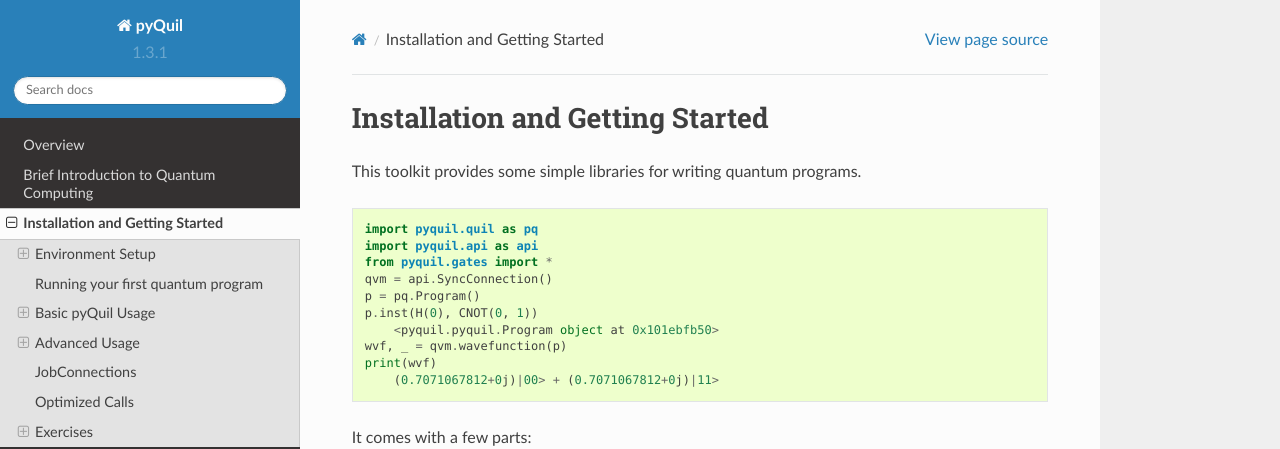
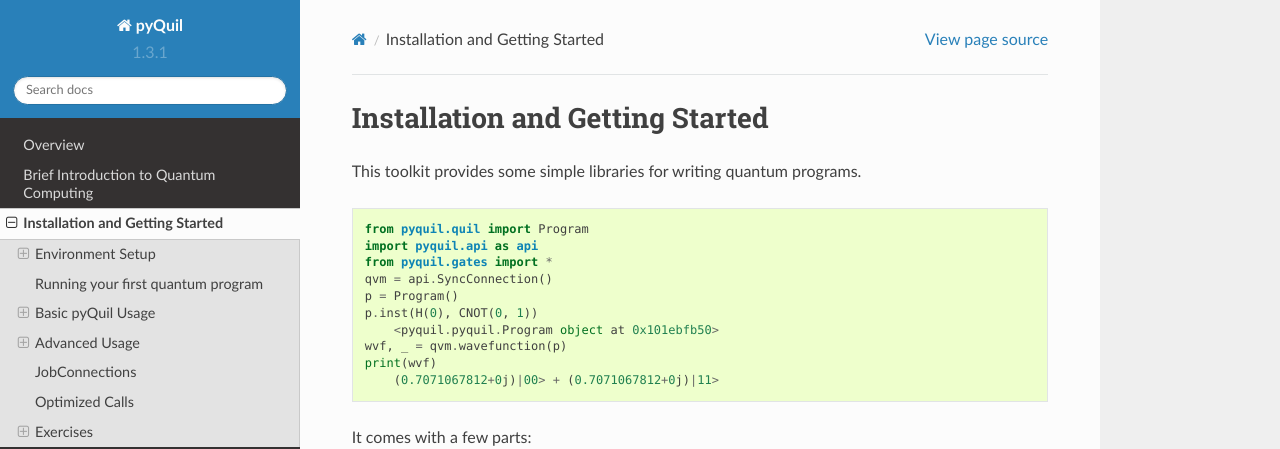
Before and after one commit to rigetti/pyquil, a Sphinx documentation site: the page built from docs/source/getting_started.rst, in a window 1280 px wide and 900 px high. Shown: the top 449 px of the window. Built offline with Sphinx 7.4.7 and the Read the Docs theme 2.0.0, drawn with Linux system fonts in a browser that asks for light colours; some of the changed text lies outside the part shown.

Commit message:
Update the docs

```diff
--- a/docs/source/getting_started.rst
+++ b/docs/source/getting_started.rst
@@ -7,11 +7,11 @@
 
 .. code:: python
 
-    import pyquil.quil as pq
+    from pyquil.quil import Program
     import pyquil.api as api
     from pyquil.gates import *
     qvm = api.SyncConnection()
-    p = pq.Program()
+    p = Program()
     p.inst(H(0), CNOT(0, 1))
         <pyquil.pyquil.Program object at 0x101ebfb50>
     wvf, _ = qvm.wavefunction(p)
@@ -176,7 +176,7 @@
 
 .. code:: python
 
-    import pyquil.quil as pq
+    from pyquil.quil import Program
     import pyquil.api as api
     from pyquil.gates import *
     import numpy as np
@@ -196,7 +196,7 @@
 
 .. code:: python
 
-    p = pq.Program()
+    p = Program()
     p.inst(X(0)).measure(0, 0)
 
 
@@ -267,7 +267,7 @@
 
 .. code:: python
 
-    p = pq.Program()   # clear the old program
+    p = Program()   # clear the old program
     p.inst(X(0)).measure(0, 1)
     qvm.run(p, [0, 1, 2])
 
@@ -285,7 +285,7 @@
 
 .. code:: python
 
-    coin_flip = pq.Program().inst(H(0)).measure(0, 0)
+    coin_flip = Program().inst(H(0)).measure(0, 0)
     num_flips = 5
     qvm.run(coin_flip, [0], num_flips)
 
@@ -306,7 +306,7 @@
 
 .. code:: python
 
-    coin_flip = pq.Program().inst(H(0))
+    coin_flip = Program().inst(H(0))
     qvm.wavefunction(coin_flip)
 
 
@@ -322,7 +322,7 @@
 
 .. code:: python
 
-    coin_flip = pq.Program().inst(H(0))
+    coin_flip = Program().inst(H(0))
     wvf, _ = qvm.wavefunction(coin_flip)
     print(wvf)
 
@@ -353,7 +353,7 @@
 
 .. code:: python
 
-    coin_flip = pq.Program().inst(H(0)).measure(0,0)
+    coin_flip = Program().inst(H(0)).measure(0,0)
     wavf, classical_mem = qvm.wavefunction(coin_flip, classical_addresses=range(9))
 
 
@@ -363,11 +363,11 @@
 .. code:: python
 
     seeded_cxn = api.SyncConnection(random_seed=17)
-    print(seeded_cxn.run(pq.Program(H(0)).measure(0, 0), [0], 20))
+    print(seeded_cxn.run(Program(H(0)).measure(0, 0), [0], 20))
 
     seeded_cxn = api.SyncConnection(random_seed=17)
     # This will give identical output to the above
-    print(seeded_cxn.run(pq.Program(H(0)).measure(0, 0), [0], 20))
+    print(seeded_cxn.run(Program(H(0)).measure(0, 0), [0], 20))
 
 
 It is important to remember that this ``wavefunction`` method is just a useful debugging tool
@@ -383,16 +383,16 @@
 .. code:: python
 
     print("Multiple inst arguments with final measurement:")
-    print(pq.Program().inst(X(0), Y(1), Z(0)).measure(0, 1))
+    print(Program().inst(X(0), Y(1), Z(0)).measure(0, 1))
 
     print("Chained inst with explicit MEASURE instruction:")
-    print(pq.Program().inst(X(0)).inst(Y(1)).measure(0, 1).inst(MEASURE(1, 2)))
+    print(Program().inst(X(0)).inst(Y(1)).measure(0, 1).inst(MEASURE(1, 2)))
 
     print("A mix of chained inst and measures:")
-    print(pq.Program().inst(X(0)).measure(0, 1).inst(Y(1), X(0)).measure(0, 0))
+    print(Program().inst(X(0)).measure(0, 1).inst(Y(1), X(0)).measure(0, 0))
 
     print("A composition of two programs:")
-    print(pq.Program(X(0)) + pq.Program(Y(0)))
+    print(Program(X(0)) + Program(Y(0)))
 
 
 .. parsed-literal::
@@ -430,7 +430,7 @@
 
 .. code:: python
 
-    p = pq.Program().inst(X(0))
+    p = Program().inst(X(0))
     p.inst(Y(1))
     print("Oops! We have added Y 1 by accident:")
     print(p)
@@ -440,7 +440,7 @@
     print(p)
 
     print("And then add it back:")
-    p += pq.Program(Y(1))
+    p += Program(Y(1))
     print(p)
 
 
@@ -502,7 +502,7 @@
     x_gate_matrix = np.array(([0.0, 1.0], [1.0, 0.0]))
     sqrt_x = np.array([[ 0.5+0.5j,  0.5-0.5j],
                        [ 0.5-0.5j,  0.5+0.5j]])
-    p = pq.Program().defgate("SQRT-X", sqrt_x)
+    p = Program().defgate("SQRT-X", sqrt_x)
 
     # Then we can use the new gate,
     p.inst(("SQRT-X", 0))
@@ -545,7 +545,7 @@
     sqrt_x = np.array([[ 0.5+0.5j,  0.5-0.5j],
                     [ 0.5-0.5j,  0.5+0.5j]])
     x_sqrt_x = np.kron(x_gate_matrix, sqrt_x)
-    p = pq.Program().defgate("X-SQRT-X", x_sqrt_x)
+    p = Program().defgate("X-SQRT-X", x_sqrt_x)
 
     # Then we can use the new gate
     p.inst(("X-SQRT-X", 0, 1))
@@ -585,7 +585,7 @@
     from math import pi
 
     def qft3(q0, q1, q2):
-        p = pq.Program()
+        p = Program()
         p.inst( H(q2),
                 CPHASE(pi/2.0, q1, q2),
                 H(q1),
@@ -625,7 +625,7 @@
 
 .. code:: python
 
-    state_prep = pq.Program().inst(X(0))
+    state_prep = Program().inst(X(0))
 
 We can verify that this works by computing its wavefunction. However, we
 need to add some "dummy" qubits, because otherwise ``wavefunction``
@@ -633,7 +633,7 @@
 
 .. code:: python
 
-    add_dummy_qubits = pq.Program().inst(I(1), I(2))
+    add_dummy_qubits = Program().inst(I(1), I(2))
     wavf, _ = qvm.wavefunction(state_prep + add_dummy_qubits)
     print(wavf)
 
@@ -708,8 +708,8 @@
     classical_flag_register = 2
 
     # Write out the loop initialization and body programs:
-    init_register = pq.Program(TRUE([classical_flag_register]))
-    loop_body = pq.Program(X(0), H(0)).measure(0, classical_flag_register)
+    init_register = Program(TRUE([classical_flag_register]))
+    loop_body = Program(X(0), H(0)).measure(0, classical_flag_register)
 
     # Put it all together in a loop program:
     loop_prog = init_register.while_do(classical_flag_register, loop_body)
@@ -755,11 +755,11 @@
 
     # Construct each branch of our if-statement. We can have empty branches
     # simply by having empty programs.
-    then_branch = pq.Program(X(0))
-    else_branch = pq.Program()
+    then_branch = Program(X(0))
+    else_branch = Program()
 
     # Make a program that will put a 0 or 1 in test_register with 50% probability:
-    branching_prog = pq.Program(H(1)).measure(1, test_register)
+    branching_prog = Program(H(1)).measure(1, test_register)
 
     # Add the conditional branching:
     branching_prog.if_then(test_register, then_branch, else_branch)
@@ -831,7 +831,7 @@
 
 .. code:: python
 
-    p = pq.Program().inst(X(0)).measure(0, 0)
+    p = Program().inst(X(0)).measure(0, 0)
     print("Without Noise: {}".format(qvm.run(p, [0], 10)))
     print("With Noise   : {}".format(noisy_qvm.run(p, [0], 10)))
 
@@ -855,7 +855,7 @@
 
     # This function returns a quantum circuit with different rotation angles on a gate on qubit 0
     def rotator(angle):
-        return pq.Program(RX(angle, 0))
+        return Program(RX(angle, 0))
 
     from pyquil.parametric import ParametricProgram
     par_p = ParametricProgram(rotator) # This produces a new type of parameterized program object
--- a/docs/source/source_docs.rst
+++ b/docs/source/source_docs.rst
@@ -11,8 +11,6 @@
     paulis
     parametric
     quil
-    quil_atom
     quilbase
-    resource_manager
     slot
     wavefunction
```
Also changed, not shown: docs/source/examples.rst (+4 -4 lines), docs/source/quil_atom.rst (deleted, +0 -7 lines), docs/source/resource_manager.rst (deleted, +0 -7 lines), 1 other file.
